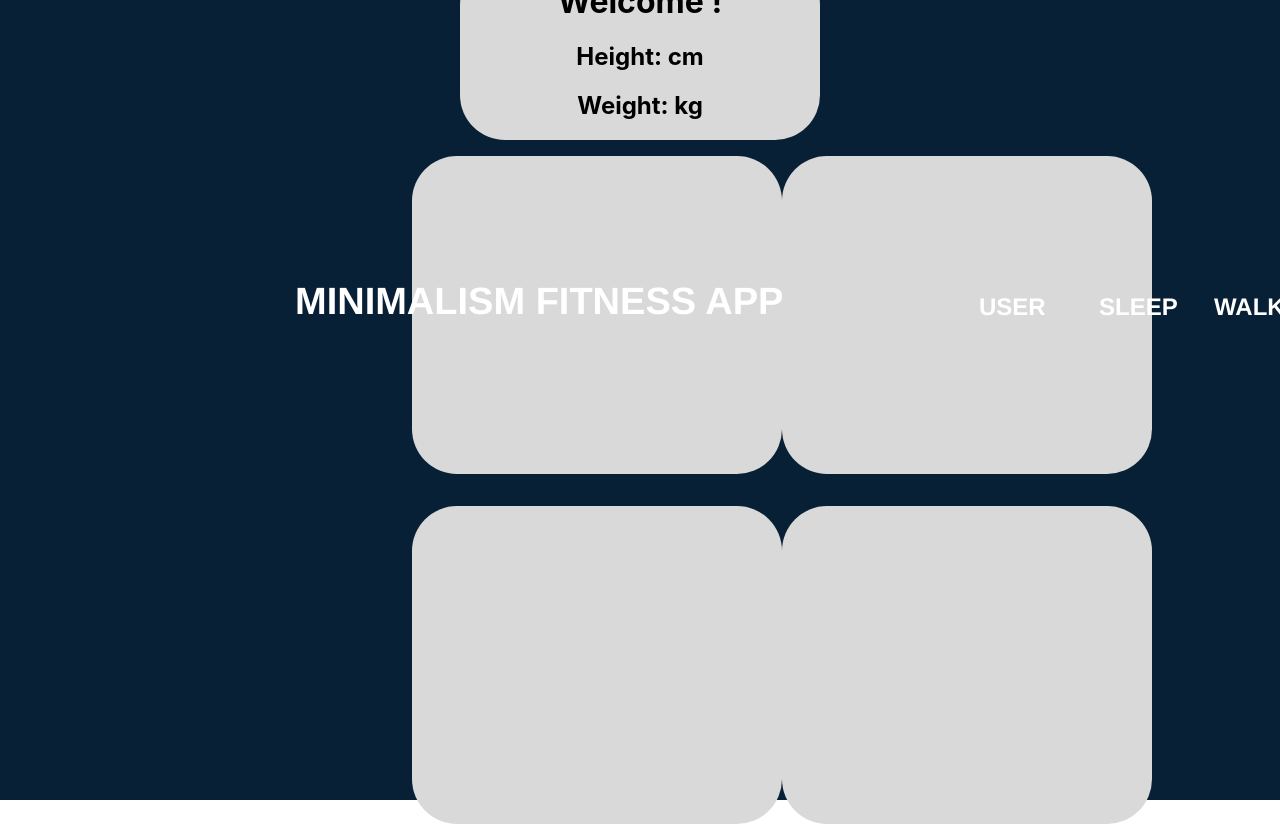
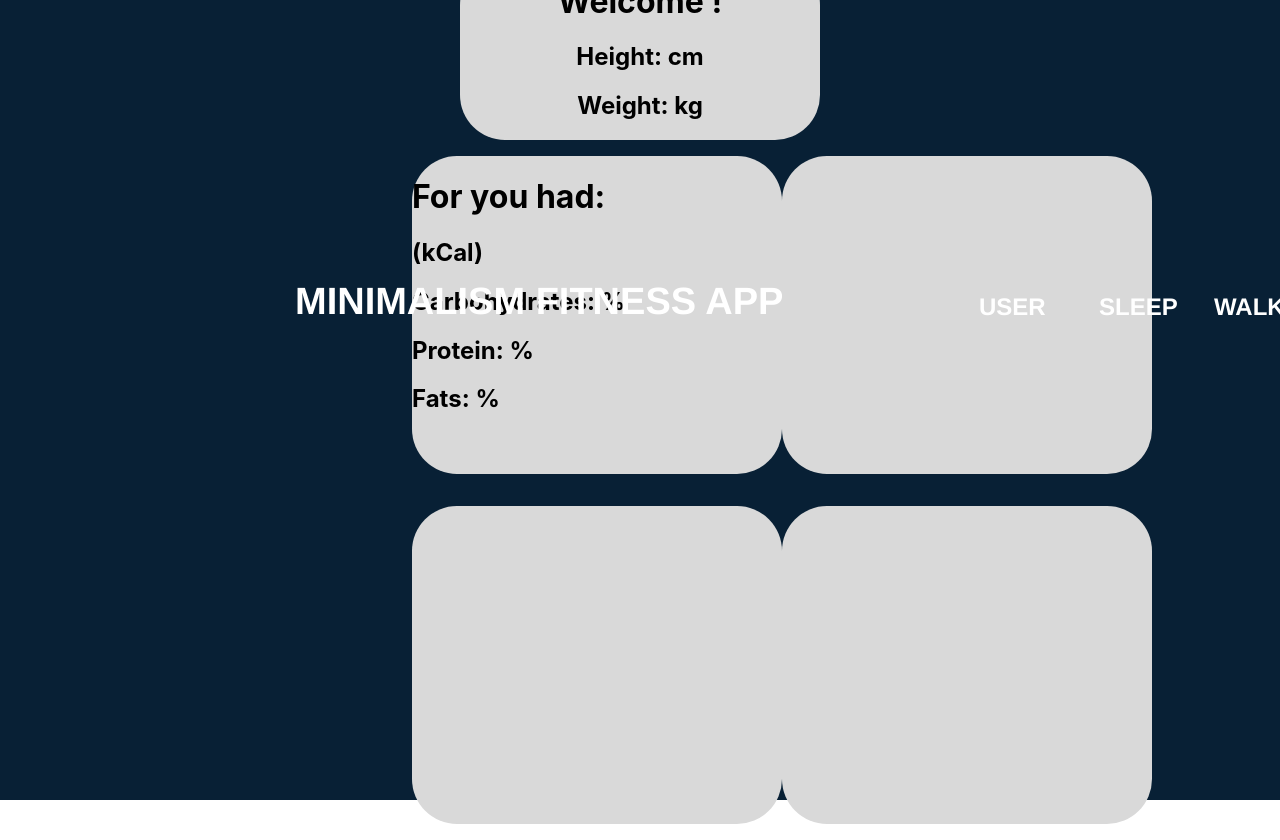
Before and after one commit to kadrikodes/MinimalismFitnessApplication, a React (Create React App) app in the folder src/main/java/com/health/minimalismfitnessapp/frontend/fitness-app/: page / in a window 1280 px wide. Shown: the top 840 px of the page. Built offline with nearby package versions, Linux system fonts and the light colour scheme; no server answers.

Commit message:
Fetched nutrition data to display on home page

```diff
--- a/src/main/java/com/health/minimalismfitnessapp/frontend/fitness-app/src/components/HomePage/HomePage.js
+++ b/src/main/java/com/health/minimalismfitnessapp/frontend/fitness-app/src/components/HomePage/HomePage.js
@@ -11,13 +11,23 @@ import UserContainer from "./UserSummary/UserContainer";
 const HomePage = () => {
 
   const [userData, setUserData] = useState(null);
+  const [nutritionData, setNutritionData] = useState(null);
+
 
   useEffect(() => {
     const userAPI = 'http://localhost:8080/users/userId/1';
+    const nutritionAPI = 'http://localhost:8080/nutrition/1';
 
     fetch(userAPI)
         .then((response) => {return response.json();})
         .then((data) => { setUserData(data);} )
+
+    fetch(nutritionAPI)
+        .then((response) => { return response.json();})
+        .then((data) => {
+          console.log(data)
+          setNutritionData(data);})
+
   }, [])
 
 
@@ -29,7 +39,7 @@ const HomePage = () => {
           <NavBar />
           <UserContainer userData={userData} />
           <div className="containers">
-            <NutritionContainer />
+            <NutritionContainer nutritionData={nutritionData} />
             <SleepContainer />
           </div>
           <div className="containers">
--- a/src/main/java/com/health/minimalismfitnessapp/frontend/fitness-app/src/components/HomePage/NutritionSummary/NutritionContainer.js
+++ b/src/main/java/com/health/minimalismfitnessapp/frontend/fitness-app/src/components/HomePage/NutritionSummary/NutritionContainer.js
@@ -1,7 +1,17 @@
 import "./NutritionContainer.css";
 
-const NutritionContainer = () => {
-    return (<div className="NutritionContainer" />);
+const NutritionContainer = (props) => {
+
+    const { mealType = '', foodName = '', calories = '', protein = '', carbohydrates = '', fats = ''} = props.nutritionData || {};
+
+    return (
+    <div className="NutritionContainer">
+        <h1> For {mealType} you had:</h1>
+        <h2>{foodName} ({calories}kCal)</h2>
+        <h2>Carbohydrates: {carbohydrates}%</h2>
+        <h2>Protein: {protein}%</h2>
+        <h2>Fats: {fats}%</h2>
+    </div>);
 }
 
 export default NutritionContainer;
```
